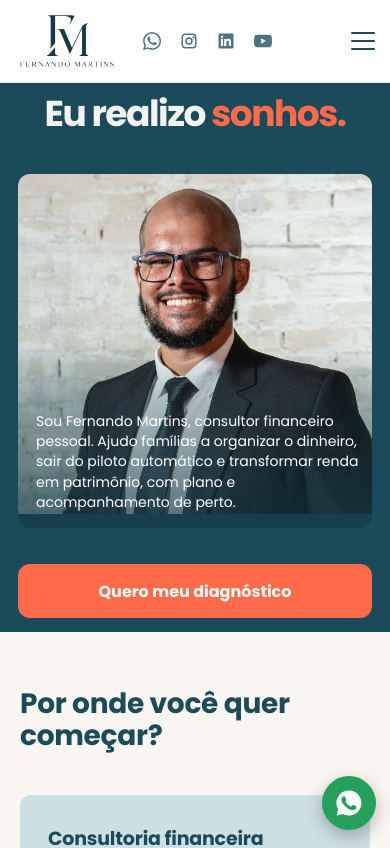
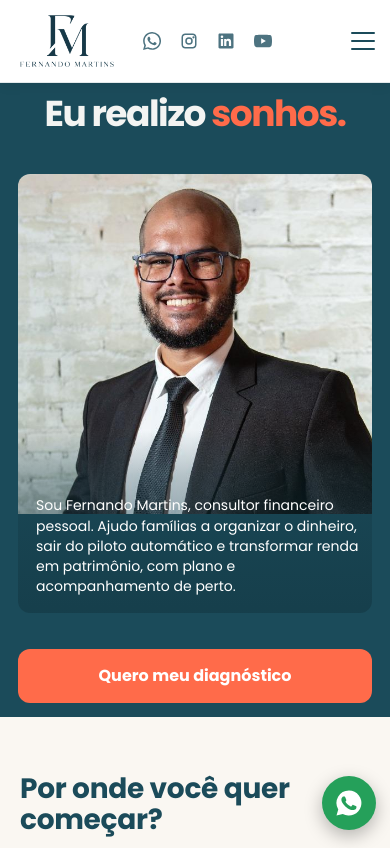
Before and after one commit to MateusTheobald/fernando-martins, a React (Vite) app: page / in a window 390 px wide. Shown: the top 848 px of the page. Built offline with nearby package versions, Linux system fonts and the light colour scheme.

Commit message:
Update HomePageBanner.css

```diff
--- a/src/components/inicio/HomePageBanner.css
+++ b/src/components/inicio/HomePageBanner.css
@@ -109,7 +109,7 @@
 }
 
 /* =========================================
-   FOTO DESKTOP
+   FOTO DESKTOP — BORDAS QUADRADAS
 ========================================= */
 
 .hero .photo {
@@ -119,7 +119,7 @@
   position: relative;
   overflow: hidden;
 
-  border-radius: 14px;
+  border-radius: 0;
 }
 
 .hero .photo img {
@@ -130,6 +130,8 @@
 
   object-fit: cover;
   object-position: center top;
+
+  border-radius: 0;
 }
 
 /* =========================================
@@ -137,6 +139,7 @@
 ========================================= */
 
 @media (max-width: 1024px) and (min-width: 821px) {
+
   .hero .wrap {
     gap: 32px;
   }
@@ -151,6 +154,7 @@
 
   .hero .photo {
     height: 420px;
+    border-radius: 0;
   }
 }
 
@@ -217,7 +221,7 @@
     font-style: normal;
   }
 
-  /* FOTO */
+  /* FOTO MAIOR */
 
   .hero .photo {
     grid-area: photo;
@@ -226,7 +230,7 @@
     z-index: 1;
 
     width: 100%;
-    height: clamp(290px, 42svh, 360px);
+    height: clamp(390px, 52svh, 480px);
 
     margin: 0;
     overflow: hidden;
@@ -244,6 +248,8 @@
 
     object-fit: cover;
     object-position: center 18%;
+
+    border-radius: 12px;
   }
 
   /* TEXTO SOBRE A FOTO */
@@ -333,7 +339,7 @@
   }
 
   .hero .photo {
-    height: clamp(270px, 40svh, 320px);
+    height: 400px;
   }
 
   .hero .txt .lead {
@@ -368,7 +374,7 @@
   }
 
   .hero .photo {
-    height: 280px;
+    height: 360px;
   }
 
   .hero .txt .lead {
```
